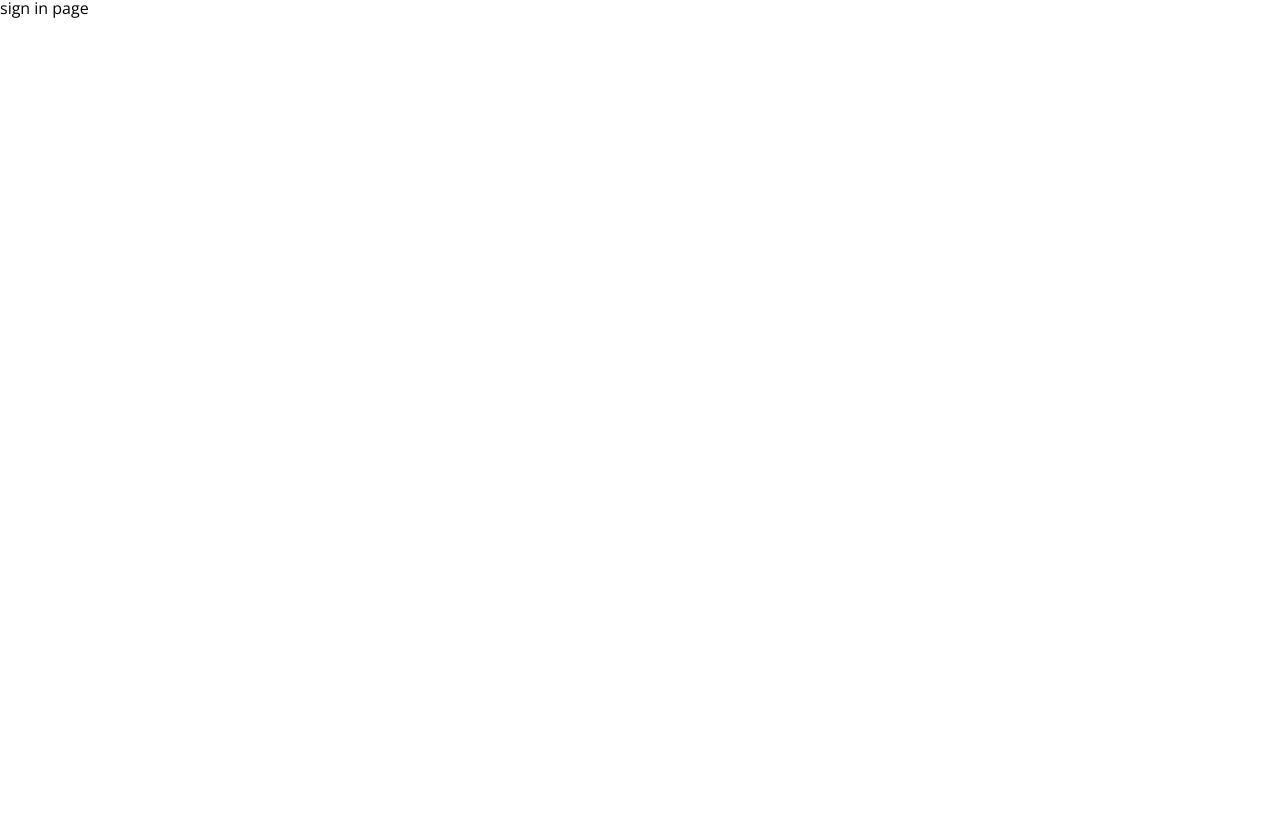
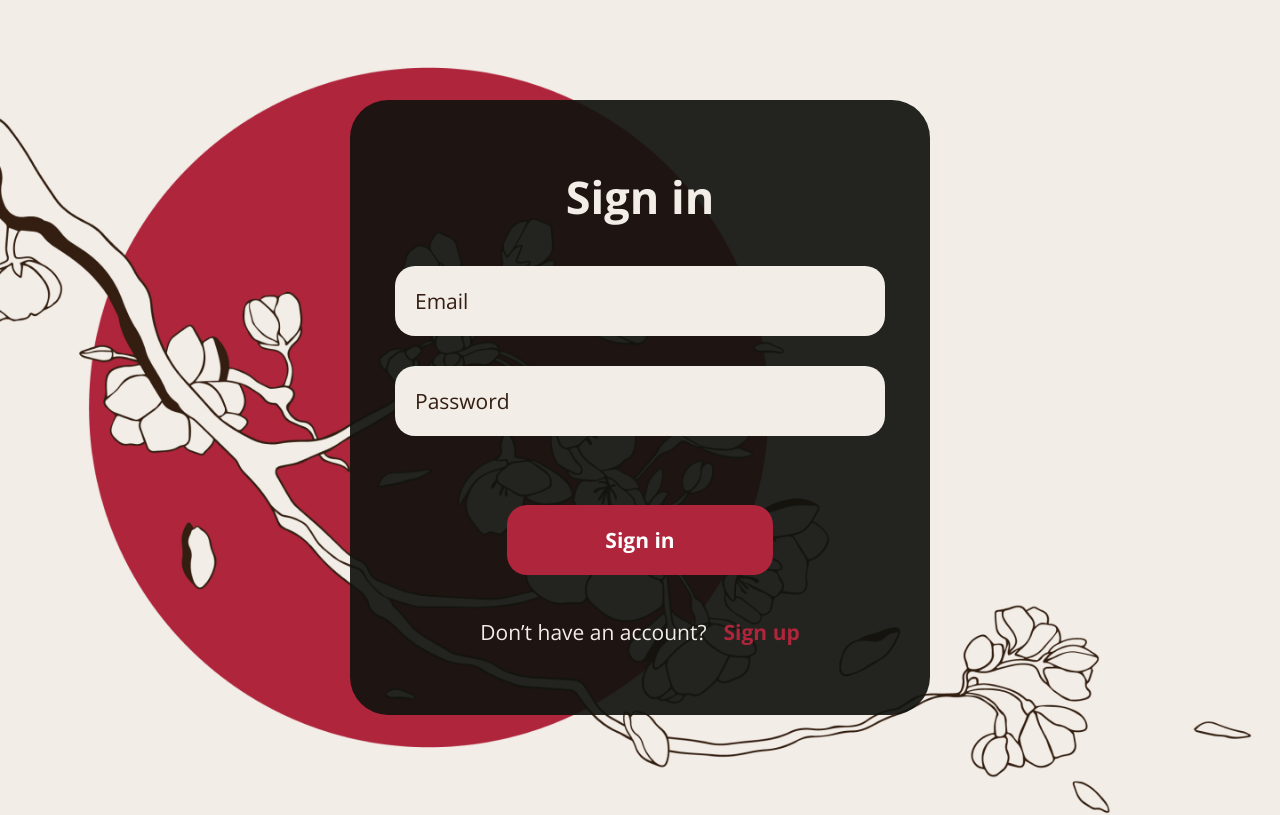
Before and after one commit to SergioDiorov/frontend-part, a React (Create React App) app: page /signin in a window 1280 px wide. Built offline with nearby package versions, Linux system fonts and the light colour scheme.

Commit message:
feat: add signIn component

```diff
--- a/src/App.tsx
+++ b/src/App.tsx
@@ -1,7 +1,7 @@
 import style from './App.module.scss';
 import { Route, Routes, useLocation } from 'react-router';
-import SignIn from './components/Authorisation/SignIn/SignIn';
 import SignUpContainer from './components/Authorisation/SignUp/SignUpContainer';
+import SignInContainer from './components/Authorisation/SignIn/SignInContainer';
 
 let App: React.FC = () => {
   let location = useLocation();
@@ -11,7 +11,7 @@ let App: React.FC = () => {
       {!(location.pathname === '/signin' || location.pathname === '/signup') &&
         '<Sidebar></Sidebar>'}
       <Routes>
-        <Route path='/signin' element={<SignIn />} />
+        <Route path='/signin' element={<SignInContainer />} />
         <Route path='/signup' element={<SignUpContainer />} />
         <Route path='/profiles' element={'<Profiles />'} />
         <Route path='/users' element={'<Users />'} />
--- a/src/components/Authorisation/SignIn/SignIn.tsx
+++ b/src/components/Authorisation/SignIn/SignIn.tsx
@@ -1,8 +1,77 @@
 import React from 'react';
-import style from './SignIn.module.scss';
+import { Formik, Field, Form } from 'formik';
+import { Link } from 'react-router-dom';
+import { UserSignInType } from '../../../types/types';
+import * as Yup from 'yup';
+import style from '../AuthContainer.module.scss';
 
-const SignIn: React.FC = () => {
-  return <div className={style.authContainer}>sign in page</div>;
+type Props = {
+  signInUser: (data: UserSignInType) => void;
+  requestErrors: string | null;
+};
+
+const SignInSchema = Yup.object().shape({
+  email: Yup.string()
+    .matches(
+      /^[A-Z0-9._%+-]+@[A-Z0-9.-]+\.[A-Z]{2,}$/i,
+      'Invalid email address'
+    )
+    .max(30, 'Too Long!')
+    .required('Email is required'),
+  password: Yup.string()
+    .min(4, 'Too Short!')
+    .max(30, 'Too Long!')
+    .required('Password is required'),
+});
+
+const SignIn: React.FC<Props> = ({ signInUser, requestErrors }) => {
+  return (
+    <div className={style.authContainer}>
+      <Formik
+        initialValues={{
+          email: '',
+          password: '',
+        }}
+        validationSchema={SignInSchema}
+        onSubmit={(values, { resetForm }) => {
+          signInUser(values);
+          resetForm();
+        }}
+      >
+        {({ errors, touched }) => (
+          <Form className={style.formContainer}>
+            {requestErrors && (
+              <p className={`${style.requestErrors} ${style.fieldError}`}>
+                {requestErrors}
+              </p>
+            )}
+            <h1 className={style.title}>Sign in</h1>
+
+            <div className={style.fieldWrapper}>
+              <Field type='email' name='email' placeholder='Email' />
+              {errors.email && touched.email && (
+                <div className={style.fieldError}>{errors.email}</div>
+              )}
+            </div>
+
+            <div className={style.fieldWrapper}>
+              <Field type='password' name='password' placeholder='Password' />
+              {errors.password && touched.password && (
+                <div className={style.fieldError}>{errors.password}</div>
+              )}
+            </div>
+
+            <button type='submit' className={style.submitButton}>
+              Sign in
+            </button>
+            <p className={style.authLink}>
+              Don’t have an account?<Link to='/signup'>Sign up</Link>
+            </p>
+          </Form>
+        )}
+      </Formik>
+    </div>
+  );
 };
 
 export default SignIn;
--- /dev/null
+++ b/src/components/Authorisation/SignIn/SignInContainer.tsx
@@ -0,0 +1,43 @@
+import { connect } from 'react-redux';
+import { StateType } from '../../../redux/store';
+import { UserSignInType } from '../../../types/types';
+import { signInUserTh } from './../../../redux/auth-reducer';
+import SignIn from './SignIn';
+import { Navigate } from 'react-router';
+
+type MapStateToPropsType = {
+  userId: string | null;
+  requestErrors: string | null;
+};
+
+type MapDispatchToPropsType = {
+  signInUserTh: (data: UserSignInType) => void;
+};
+
+type PropsType = MapStateToPropsType & MapDispatchToPropsType;
+
+let SignUpContainer: React.FC<PropsType> = ({
+  userId,
+  requestErrors,
+  signInUserTh,
+}) => {
+  return userId ? (
+    <Navigate to='/profiles' replace={true} />
+  ) : (
+    <SignIn signInUser={signInUserTh} requestErrors={requestErrors} />
+  );
+};
+
+let mstp = (state: StateType): MapStateToPropsType => ({
+  userId: state.authReducer.userId,
+  requestErrors: state.authReducer.requestErrors,
+});
+
+export default connect<
+  MapStateToPropsType,
+  MapDispatchToPropsType,
+  {},
+  StateType
+>(mstp, {
+  signInUserTh,
+})(SignUpContainer);
```
